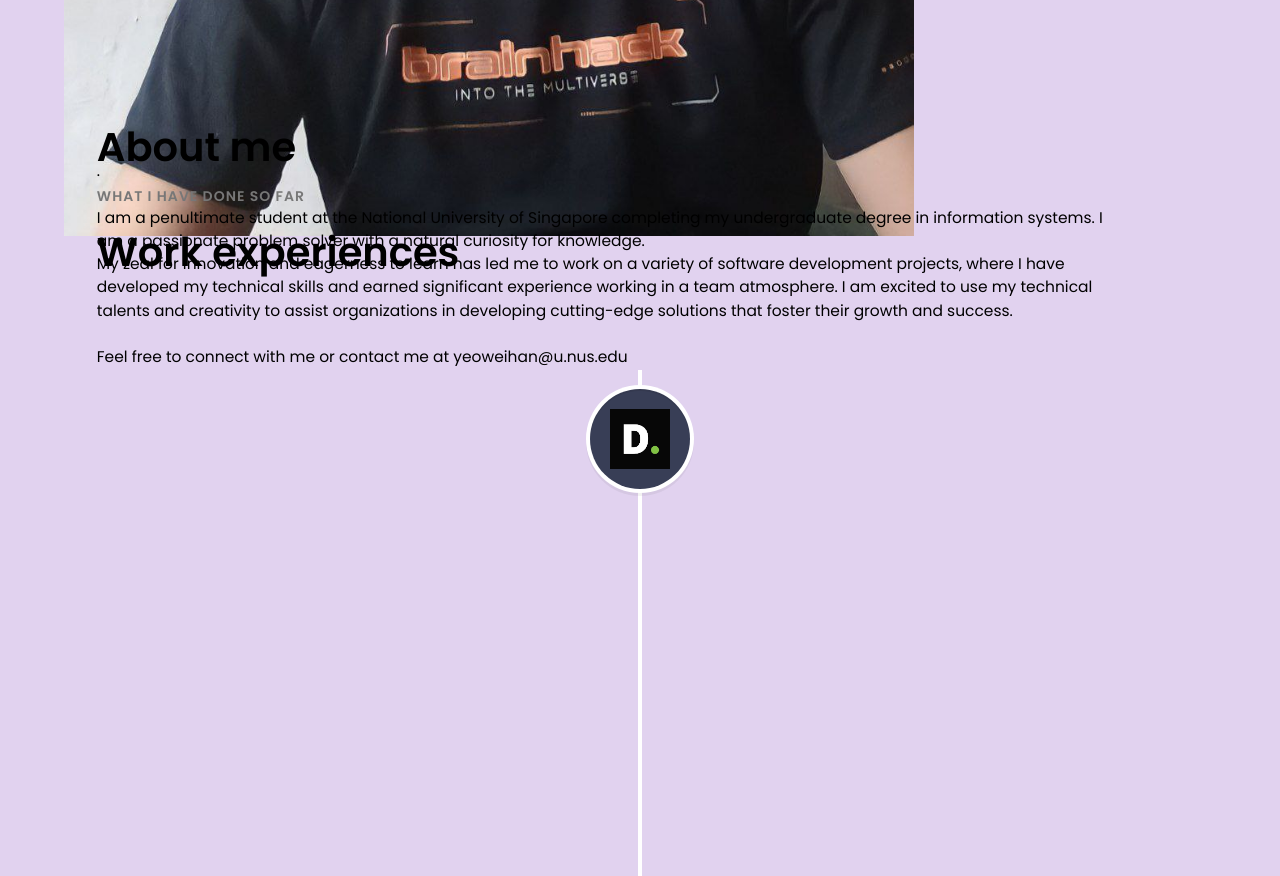
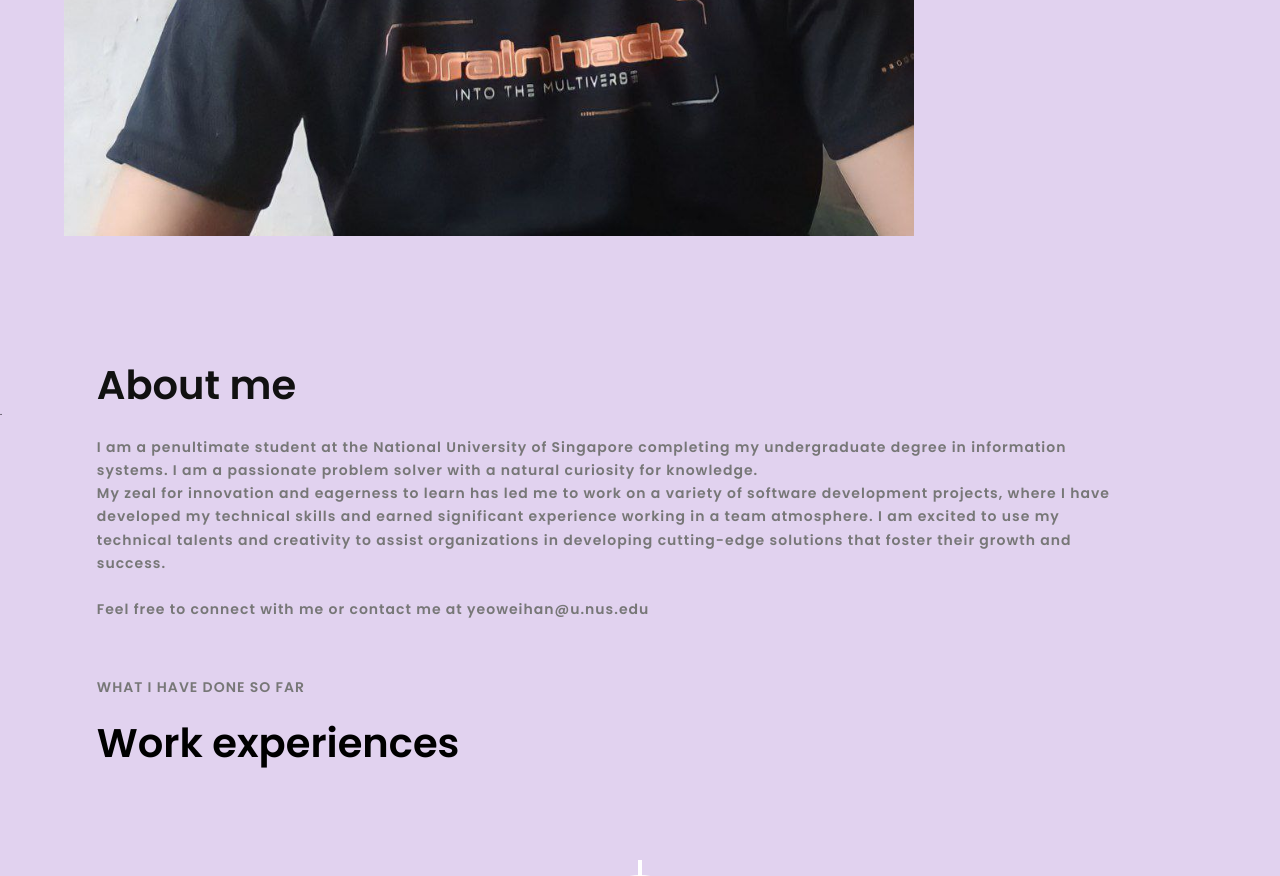
Before and after one commit to weihanyeo/web-resume, a React (Create React App) app: page / in a window 1280 px wide. Shown: the part 1080-1956 px from the top of the page. Built offline with nearby package versions, Linux system fonts and the light colour scheme.

Commit message:
feat- revamp About section

```diff
--- a/src/App.js
+++ b/src/App.js
@@ -11,6 +11,7 @@
 import Work from "./components/Work";
 import Contact from "./components/Contact";
 import Footer from "./components/Footer";
+import About from "./components/About";
 import { motion, AnimatePresence, LayoutGroup } from "framer-motion";
 
 function App() {
@@ -46,7 +47,7 @@
                   }}/>
               </motion.div>
             )}
-
+            <About />
             <Work/>
             <Project />
             <Contact/>
--- /dev/null
+++ b/src/components/About.js
@@ -0,0 +1,28 @@
+import React from 'react'
+import { motion } from "framer-motion";
+
+const About = () => {
+  return (
+    <motion.div className="about-head">
+        <motion.div className="sectionHeadText">About me</motion.div>.<br/><br/>
+        <p className="sectionSubText">
+        I am a penultimate student at the National University of Singapore completing my undergraduate
+        degree in information systems. I am a passionate problem solver with a natural curiosity for knowledge.
+        <br/>
+        My zeal for innovation and eagerness to learn has led me to work on a variety of software development
+        projects, where I have developed my technical skills and earned significant experience working in a
+        team atmosphere. I am excited to use my technical talents and creativity to assist organizations in
+        developing cutting-edge solutions that foster their growth and success.
+        <br/><br/>
+        Feel free to connect with me or contact me at yeoweihan@u.nus.edu
+        </p>
+        <br/>
+        <br/>
+        <br/>
+        <br/>
+
+      </motion.div>
+  )
+}
+
+export default About
--- a/src/components/Banner.js
+++ b/src/components/Banner.js
@@ -21,14 +21,14 @@
   },
 };
 
-const words = [
+/* const words = [
   "Nature Enthusiast",
   "Web Designer",
   "Problem Solver",
   "Animal lover",
   "Film Buff",
   "Tech Geek"
-];
+]; */
 
 const Banner = () => {
   const [currentWordIndex, setCurrentWordIndex] = useState(0);
@@ -40,7 +40,7 @@
     }, 3000);
   }, []);
 
-  useEffect(() => {
+/*   useEffect(() => {
     const interval = setInterval(() => {
       setCurrentWordIndex((prevIndex) =>
         prevIndex === words.length - 1 ? 0 : prevIndex + 1
@@ -48,25 +48,13 @@
     }, 4000); // Change word every 4 seconds
 
     return () => clearInterval(interval); // Cleanup interval on component unmount
-  }, []);
+  }, []); */
 
   return (
     <motion.div className="banner" variants={banner}>
       <BannerRowTop title="Yeo&nbsp;&nbsp;Wei&nbsp;&nbsp;Han" />
       {/* <BannerRowCenter title={words[currentWordIndex]} playMarquee={playMarquee} /> */}
       <BannerRowBottom title="Software&nbsp;Developer" />
-      <motion.div className="about-message">
-        <motion.div className="aboutHeader">About me</motion.div>.<br/><br/>
-        I am a penultimate student at the National University of Singapore completing my undergraduate
-        degree in information systems. I am a passionate problem solver with a natural curiosity for knowledge.
-        <br/>
-        My zeal for innovation and eagerness to learn has led me to work on a variety of software development
-        projects, where I have developed my technical skills and earned significant experience working in a
-        team atmosphere. I am excited to use my technical talents and creativity to assist organizations in
-        developing cutting-edge solutions that foster their growth and success.
-        <br/><br/>
-        Feel free to connect with me or contact me at yeoweihan@u.nus.edu
-      </motion.div>
     </motion.div>
   );
 };
@@ -134,7 +122,7 @@
     </div>
   );
 };
-
+/*
 const BannerRowCenter = ({ title, playMarquee }) => {
   return (
     <div className={`banner-row marquee  ${playMarquee && "animate"}`}>
@@ -146,6 +134,6 @@
       </div>
     </div>
   );
-};
+}; */
 
 export default Banner;
--- a/src/components/Work.js
+++ b/src/components/Work.js
@@ -3,7 +3,6 @@
 import { motion } from 'framer-motion'
 
 import 'react-vertical-timeline-component/style.min.css'
-
 
 const experiences = [
   {
--- /dev/null
+++ b/src/sass/components/_about.scss
@@ -0,0 +1,160 @@
+.about-head{
+    .sectionHeadText {
+        @media (max-width: $layout-breakpoint-large) {
+            top: 30%;
+            margin: 3rem;
+            font-weight: 600;
+            margin-left: 20rem;
+            color: rgb(0, 0, 0);
+            font-size: 60px;
+
+            text-align: left;
+            position: absolute;
+            margin: 3rem;
+            margin-left: 20rem;
+            line-height: 2.4rem;
+            color: #111;
+            top:100vh;
+            left:55%;
+            width:30%;
+        }
+        /* @media (max-width: $layout-breakpoint-large) {
+            padding: 30px;
+            font-weight: 50;
+            font-size: 1.8rem;
+            line-height: 2.4rem;
+            text-align: left;
+            position: absolute;
+            top:100vh;
+            left:55%;
+            width:30%;
+        } */
+        @media (max-width: 1360px) {
+            margin: 1rem;
+            margin-left: 10rem;
+            font-size: 40px;
+            margin-left: 10rem;
+            position: static;
+            width:80%;
+        }
+        @media (max-width: $layout-breakpoint-small) {
+            margin: 1rem;
+            margin-left: 5rem;
+            font-size: 40px;
+        }
+        @media (max-width: $layout-breakpoint-xsmall) {
+            margin: 1rem;
+            margin-left: 3rem;
+            font-size: 40px;
+        }
+    }
+    /* CSS for sectionSubText */
+    .sectionSubText {
+        @media (max-width: $layout-breakpoint-large) {
+            text-align: left;
+            position: absolute;
+            margin: 3rem;
+            font-weight: 600;
+            margin-left: 20rem;
+            line-height: 2.4rem;
+            color: #777777;
+            font-size: 14px;
+            letter-spacing: 1px;
+            top:115vh;
+            left:55%;
+            width:30%;
+        }
+        @media (max-width: 1360px) {
+            margin: 1rem;
+            margin-left: 10rem;
+            position: static;
+            width:80%;
+        }
+        @media (max-width: $layout-breakpoint-small) {
+            margin: 1rem;
+            margin-top: 5rem;
+            margin-left: 5rem;
+            position: static;
+            width:80%;
+        }
+        @media (max-width: $layout-breakpoint-xsmall) {
+            margin: 1rem;
+            margin-top: 5rem;
+            margin-left: 3rem;
+            position: static;
+            width:80%;
+        }
+    }
+}
+
+
+/*
+.about-message { // short message on the right side bottom
+    padding: 30px;
+    font-weight: 50;
+    font-size: 1.8rem;
+    line-height: 2.4rem;
+    text-align: left;
+    position: absolute;
+    top:100vh;
+    left:55%;
+    width:30%;
+    @media (max-width: $layout-breakpoint-medium) {
+      font-size: 1.6rem;
+      top:95vh;
+      left:70%;
+      width:20%;
+    }
+    @media (max-width: 1360px) {
+      font-size: 1.6rem;
+      top:120vh;
+      left: 10rem;
+      width: 80vw;
+    }
+    @media (max-width: $layout-breakpoint-small) {
+      font-size: 1.6rem;
+      top: 100vh;
+      left:5rem;
+      width: 70%;
+    }
+    @media (max-width: 750px) {
+      font-size: 1.6rem;
+      top: 90vh;
+      left:5rem;
+      width: 70%;
+    }
+    @media (max-width: 650px) {
+      font-size: 1.6rem;
+      top: 75vh;
+      left:5rem;
+      width: 70%;
+    }
+    @media (max-width: $layout-breakpoint-xsmall) {
+      font-size: 1.6rem;
+      top: 70vh;
+      left:3rem;
+      width: 70%;
+    }
+    .aboutHeader {
+      //margin: 3rem;
+      font-weight: 550;
+      //margin-left: 20rem;
+      //padding-bottom: 3rem;
+      color: rgb(0, 0, 0);
+      font-size: 60px;
+      line-height: auto;
+      text-align: left;
+      @media (max-width: $layout-breakpoint-medium) {
+          text-align: left;
+          margin: 0rem;
+          //margin-left: 10rem;
+          font-size: 40px;
+      }
+      @media (max-width: $layout-breakpoint-small) {
+          margin: 0rem;
+          margin-left: 0rem;
+          font-size: 40px;
+      }
+    }
+  }
+   */
--- a/src/sass/components/_banner.scss
+++ b/src/sass/components/_banner.scss
@@ -100,74 +100,6 @@
 
 }
 
-.about-message { // short message on the right side bottom
-  font-weight: 50;
-  font-size: 1.8rem;
-  line-height: 2.4rem;
-  text-align: left;
-  position: absolute;
-  top:60vh;
-  left:65%;
-  width:30%;
-  @media (max-width: $layout-breakpoint-medium) {
-    font-size: 1.6rem;
-    top:45vh;
-    left:70%;
-    width:20%;
-  }
-  @media (max-width: 1360px) {
-    font-size: 1.6rem;
-    top:120vh;
-    left: 10rem; /* 10% of the viewport width */
-    width: 80vw; /* 70% of the viewport width */
-  }
-  @media (max-width: $layout-breakpoint-small) {
-    font-size: 1.6rem;
-    top: 100vh;
-    left:5rem;
-    width: 70%;
-  }
-  @media (max-width: 750px) {
-    font-size: 1.6rem;
-    top: 90vh;
-    left:5rem;
-    width: 70%;
-  }
-  @media (max-width: 650px) {
-    font-size: 1.6rem;
-    top: 75vh;
-    left:5rem;
-    width: 70%;
-  }
-  @media (max-width: $layout-breakpoint-xsmall) {
-    font-size: 1.6rem;
-    top: 70vh;
-    left:3rem;
-    width: 70%;
-  }
-  .aboutHeader {
-    //margin: 3rem;
-    font-weight: 550;
-    //margin-left: 20rem;
-    //padding-bottom: 3rem;
-    color: rgb(0, 0, 0);
-    font-size: 60px;
-    line-height: auto;
-    text-align: left;
-    @media (max-width: $layout-breakpoint-medium) {
-        text-align: left;
-        margin: 0rem;
-        //margin-left: 10rem;
-        font-size: 40px;
-    }
-    @media (max-width: $layout-breakpoint-small) {
-        margin: 0rem;
-        margin-left: 0rem;
-        font-size: 40px;
-    }
-  }
-}
-
 .transition-image {
   position: absolute;
   top: 0;
@@ -199,6 +131,7 @@
   &.final {
     display: block;
     top: -128px;
+    height:auto;
     position: relative;
     width: 90%;
     margin: 0 auto;
--- a/src/sass/components/_project.scss
+++ b/src/sass/components/_project.scss
@@ -77,7 +77,7 @@
     }
     /* CSS for sectionSubText */
     .sectionSubText {
-        margin-top: 5rem;
+        margin: 3rem;
         font-weight: 600;
         margin-left: 20rem;
         color: #777777;
@@ -85,28 +85,17 @@
         font-size: 14px;
         letter-spacing: 1px;
         @media (max-width: 1360px) {
-            margin: 3rem;
-            margin-top: 30rem;
+            margin: 1rem;
             margin-left: 10rem;
         }
         @media (max-width: $layout-breakpoint-small) {
             margin: 1rem;
-            margin-top: 30rem;
-            margin-left: 5rem;
-        }
-        @media (max-width: 750px) {
-            margin: 1rem;
-            margin-top: 25em;
-            margin-left: 5rem;
-        }
-        @media (max-width: 650px) {
-            margin: 1rem;
-            margin-top: 20rem;
+            margin-top: 5rem;
             margin-left: 5rem;
         }
         @media (max-width: $layout-breakpoint-xsmall) {
             margin: 1rem;
-            margin-top: 30rem;
+            margin-top: 5rem;
             margin-left: 3rem;
         }
     }
--- a/src/sass/main.scss
+++ b/src/sass/main.scss
@@ -5,8 +5,9 @@
 
 @import "components/header";
 @import "components/banner";
-@import "components/marquee";
+//@import "components/marquee";
 @import "components/loader";
+@import "components/about";
 @import "components/project";
 //@import "components/skills";
 @import "components/work";
```
